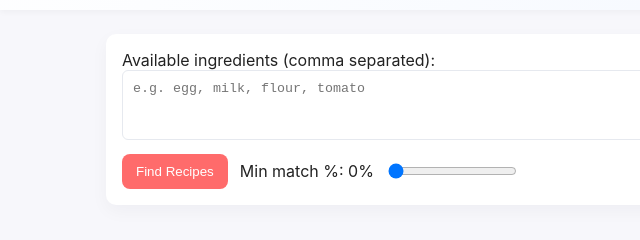
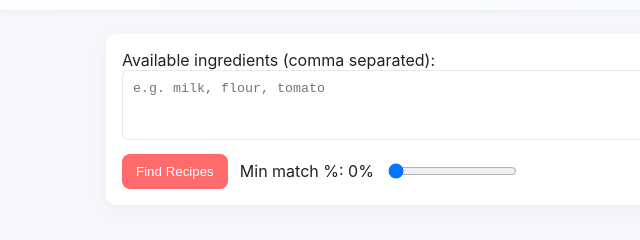
Before and after one commit to adarsh9056/Interactive-Recipe-Finder, a plain HTML site: page index.html in a window 1280 px wide. Shown: the part 164-404 px from the top of the page, 0-640 px from the left. Drawn offline with Linux system fonts and the light colour scheme.

Commit message:
Update index.html

```diff
--- a/index.html
+++ b/index.html
@@ -15,7 +15,7 @@
   <main class="container">
     <section class="controls">
       <label for="ingredients">Available ingredients (comma separated):</label>
-      <textarea id="ingredients" placeholder="e.g. egg, milk, flour, tomato"></textarea>
+      <textarea id="ingredients" placeholder="e.g. milk, flour, tomato"></textarea>
       <div class="row">
         <button id="findBtn">Find Recipes</button>
         <label for="minMatch">Min match %: <span id="minVal">0</span>%</label>
```
